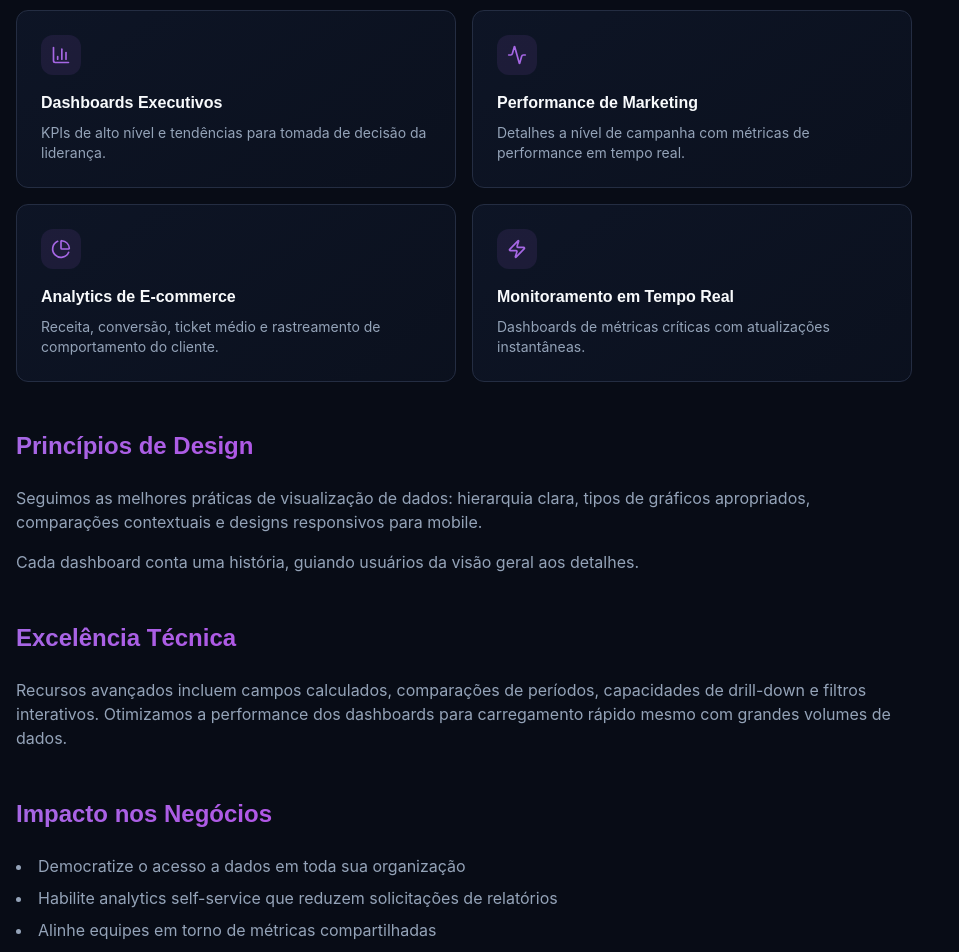
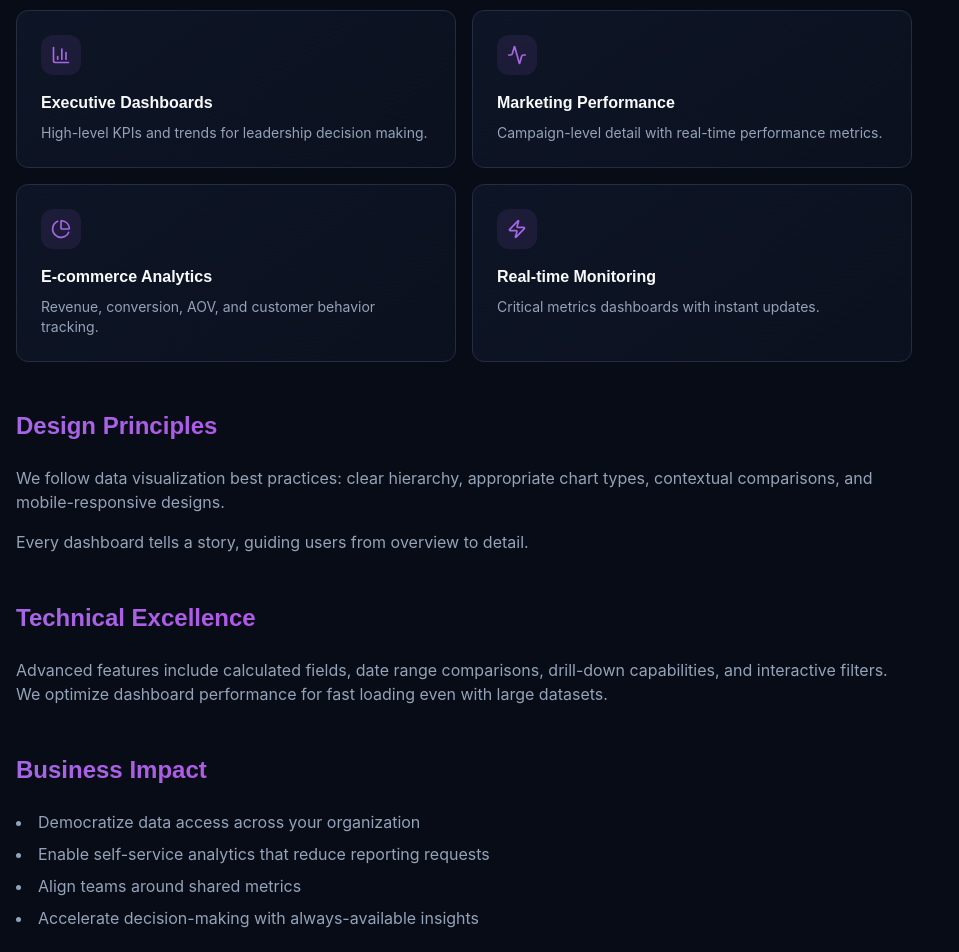
Before and after one commit to shrkbr/precisian-landing-v2-v3, a React (Vite) app: page /data-visualization in a window 1280 px wide. Shown: the part 900-1852 px from the top of the page, without its empty margins (0-959 px from the left). Built offline with nearby package versions, Linux system fonts and the light colour scheme; the HTML template or start-up script is replaced by a standard one.

Commit message:
Visual edit in Lovable
Edited UI in Lovable

```diff
--- a/src/pages/DataVisualization.tsx
+++ b/src/pages/DataVisualization.tsx
@@ -2,82 +2,56 @@ import Layout from "@/components/layout/Layout";
 import ServicePageLayout from "@/components/services/ServicePageLayout";
 import ContentSection from "@/components/services/ContentSection";
 import FeatureCard from "@/components/services/FeatureCard";
-import { PieChart, BarChart3, Activity, Zap } from "lucide-react";
-
+import { PieChart, BarChart3, Activity, Smartphone, Zap, Users } from "lucide-react";
 const DataVisualization = () => {
-  return (
-    <Layout>
-      <ServicePageLayout
-        icon={PieChart}
-        title="Visualização de Dados"
-        subtitle="Transforme Dados em Decisões com Visualizações Poderosas"
-        description="Dados brutos contam histórias incompletas. Nosso serviço de visualização de dados cria dashboards e relatórios intuitivos que impulsionam ações em toda sua organização."
-      >
+  return <Layout>
+      <ServicePageLayout icon={PieChart} title="Data Visualization" subtitle="Transform Data into Decisions with Powerful Visualizations" description="Raw data tells incomplete stories. Our data visualization service creates intuitive dashboards and reports that drive action across your organization.">
         <div className="max-w-4xl">
-          <ContentSection title="O Que Entregamos">
+          <ContentSection title="What We Deliver">
             <p>
-              Dashboards customizados em Looker Studio (Data Studio), Power BI ou Tableau adaptados para diferentes stakeholders.
-              Conectamos múltiplas fontes de dados—GA4, Google Ads, Meta Ads, sistemas CRM e mais—em visões unificadas.
+              Dashboards customizados em Looker Studio (Data Studio), Power BI ou Tableau adaptados para diferentes stakeholders. Conectamos múltiplas fontes de dados, GA4, Google Ads, Meta Ads, sistemas CRM e mais, em visões unificadas.
             </p>
             <p>
-              Nossos designs priorizam clareza, permitindo compreensão rápida de dados complexos.
+              Our designs prioritize clarity, enabling quick comprehension of complex data.
             </p>
           </ContentSection>
 
-          <ContentSection title="Soluções de Dashboard">
+          <ContentSection title="Dashboard Solutions">
             <div className="grid grid-cols-1 md:grid-cols-2 gap-4 mt-6">
-              <FeatureCard
-                icon={BarChart3}
-                title="Dashboards Executivos"
-                description="KPIs de alto nível e tendências para tomada de decisão da liderança."
-              />
-              <FeatureCard
-                icon={Activity}
-                title="Performance de Marketing"
-                description="Detalhes a nível de campanha com métricas de performance em tempo real."
-              />
-              <FeatureCard
-                icon={PieChart}
-                title="Analytics de E-commerce"
-                description="Receita, conversão, ticket médio e rastreamento de comportamento do cliente."
-              />
-              <FeatureCard
-                icon={Zap}
-                title="Monitoramento em Tempo Real"
-                description="Dashboards de métricas críticas com atualizações instantâneas."
-              />
+              <FeatureCard icon={BarChart3} title="Executive Dashboards" description="High-level KPIs and trends for leadership decision making." />
+              <FeatureCard icon={Activity} title="Marketing Performance" description="Campaign-level detail with real-time performance metrics." />
+              <FeatureCard icon={PieChart} title="E-commerce Analytics" description="Revenue, conversion, AOV, and customer behavior tracking." />
+              <FeatureCard icon={Zap} title="Real-time Monitoring" description="Critical metrics dashboards with instant updates." />
             </div>
           </ContentSection>
 
-          <ContentSection title="Princípios de Design">
+          <ContentSection title="Design Principles">
             <p>
-              Seguimos as melhores práticas de visualização de dados: hierarquia clara, tipos de gráficos apropriados,
-              comparações contextuais e designs responsivos para mobile.
+              We follow data visualization best practices: clear hierarchy, appropriate chart types,
+              contextual comparisons, and mobile-responsive designs.
             </p>
             <p>
-              Cada dashboard conta uma história, guiando usuários da visão geral aos detalhes.
+              Every dashboard tells a story, guiding users from overview to detail.
             </p>
           </ContentSection>
 
-          <ContentSection title="Excelência Técnica">
+          <ContentSection title="Technical Excellence">
             <p>
-              Recursos avançados incluem campos calculados, comparações de períodos, capacidades de drill-down
-              e filtros interativos. Otimizamos a performance dos dashboards para carregamento rápido mesmo com grandes volumes de dados.
+              Advanced features include calculated fields, date range comparisons, drill-down capabilities,
+              and interactive filters. We optimize dashboard performance for fast loading even with large datasets.
             </p>
           </ContentSection>
 
-          <ContentSection title="Impacto nos Negócios">
+          <ContentSection title="Business Impact">
             <ul className="list-disc list-inside space-y-2 text-muted-foreground">
-              <li>Democratize o acesso a dados em toda sua organização</li>
-              <li>Habilite analytics self-service que reduzem solicitações de relatórios</li>
-              <li>Alinhe equipes em torno de métricas compartilhadas</li>
-              <li>Acelere a tomada de decisões com insights sempre disponíveis</li>
+              <li>Democratize data access across your organization</li>
+              <li>Enable self-service analytics that reduce reporting requests</li>
+              <li>Align teams around shared metrics</li>
+              <li>Accelerate decision-making with always-available insights</li>
             </ul>
           </ContentSection>
         </div>
       </ServicePageLayout>
-    </Layout>
-  );
+    </Layout>;
 };
-
 export default DataVisualization;
```
